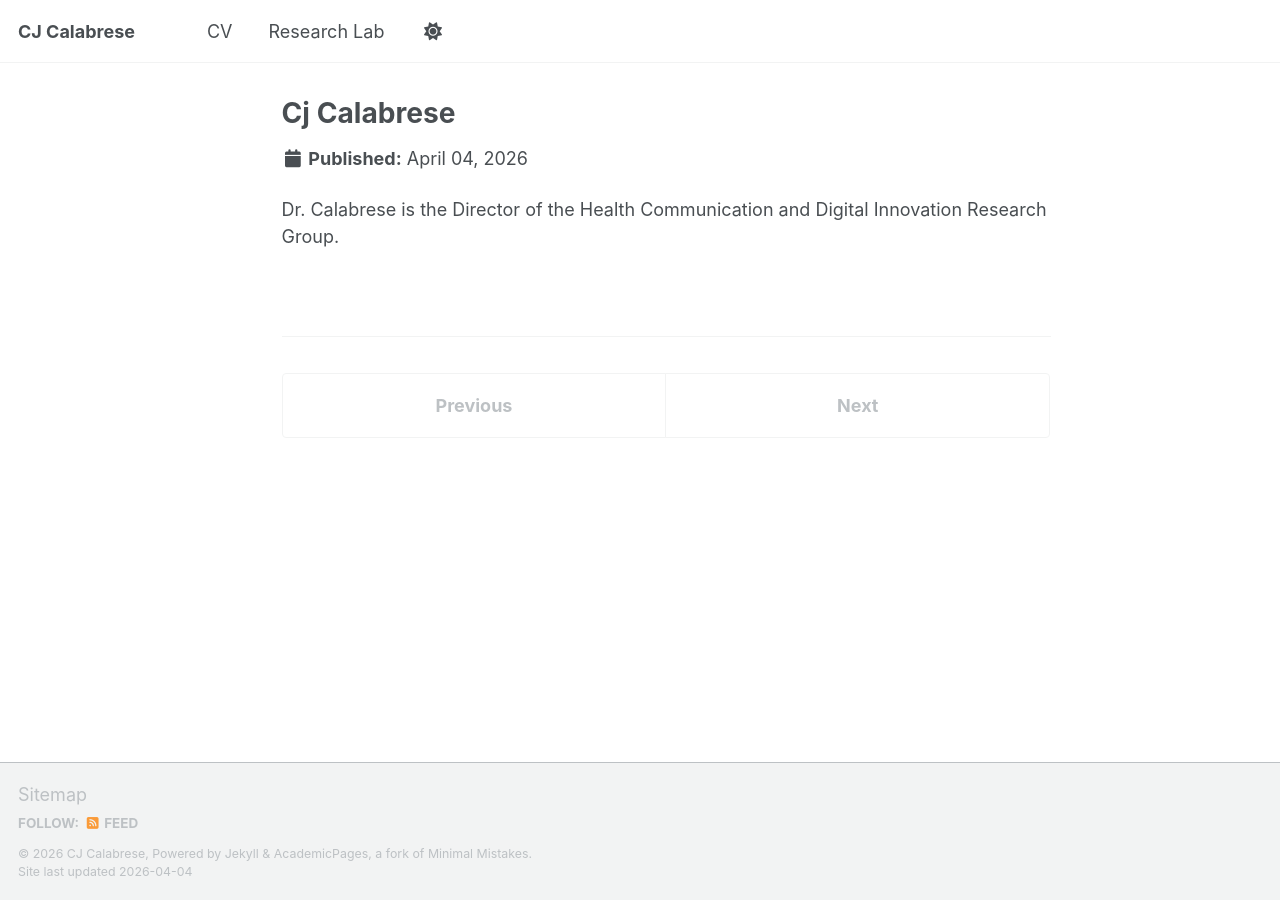
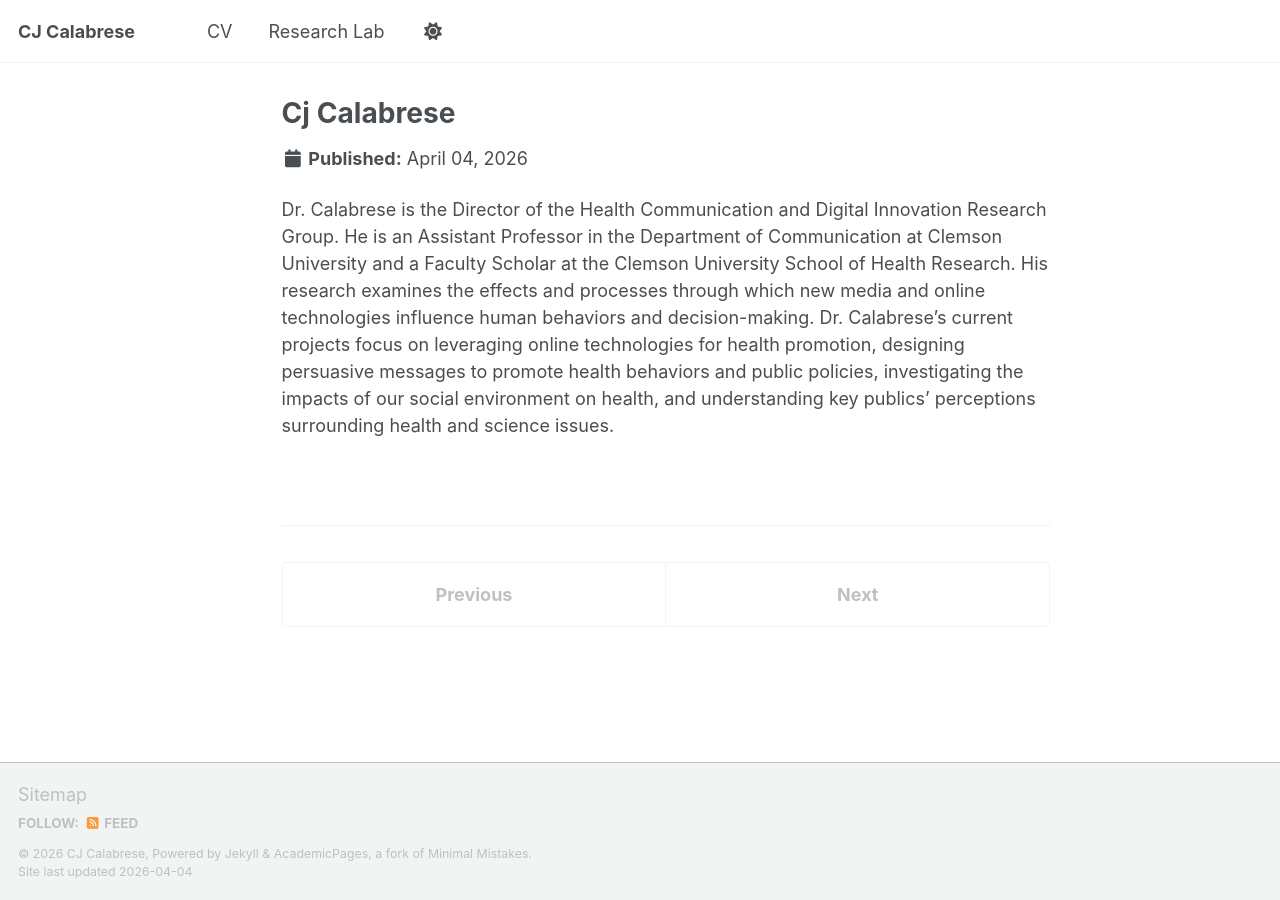
Before and after one commit to cjcalabresephd/cjcalabresephd.github.io, a Jekyll site: the page built from _people/cj-calabrese.md, in a window 1280 px wide. Built offline with Jekyll 4.4.1, drawn with Linux system fonts in a browser that asks for light colours; a script bundle is joined from its source files by our own code; library files that are not in the unit come from our copies.

Commit message:
Update cj-calabrese.md

```diff
--- a/_people/cj-calabrese.md
+++ b/_people/cj-calabrese.md
@@ -12,4 +12,4 @@ layout: single
 
 ---
 
-Dr. Calabrese is the Director of the Health Communication and Digital Innovation Research Group.
+Dr. Calabrese is the Director of the Health Communication and Digital Innovation Research Group. He is an Assistant Professor in the Department of Communication at Clemson University and a Faculty Scholar at the Clemson University School of Health Research. His research examines the effects and processes through which new media and online technologies influence human behaviors and decision-making. Dr. Calabrese’s current projects focus on leveraging online technologies for health promotion, designing persuasive messages to promote health behaviors and public policies, investigating the impacts of our social environment on health, and understanding key publics’ perceptions surrounding health and science issues.
```
